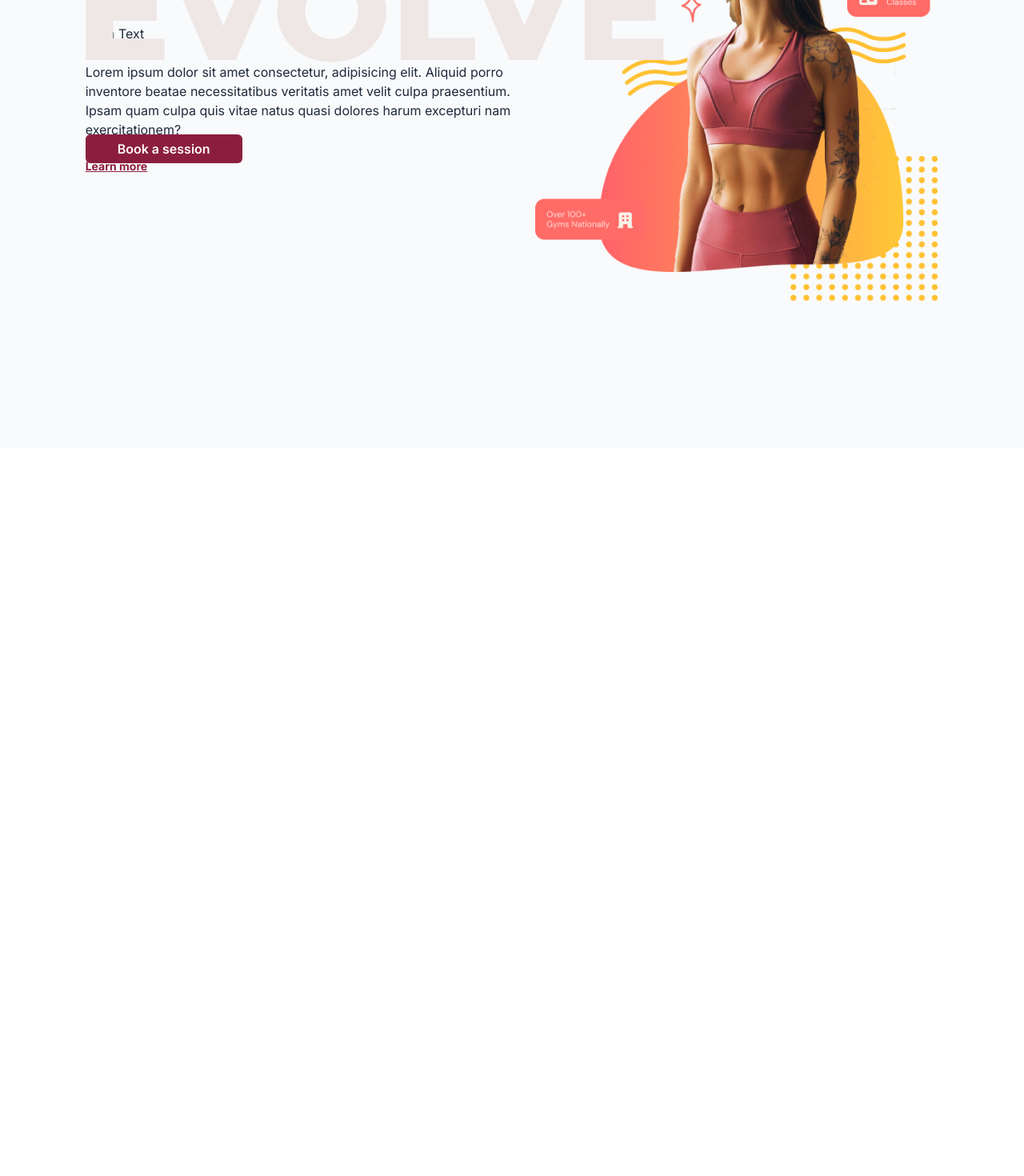
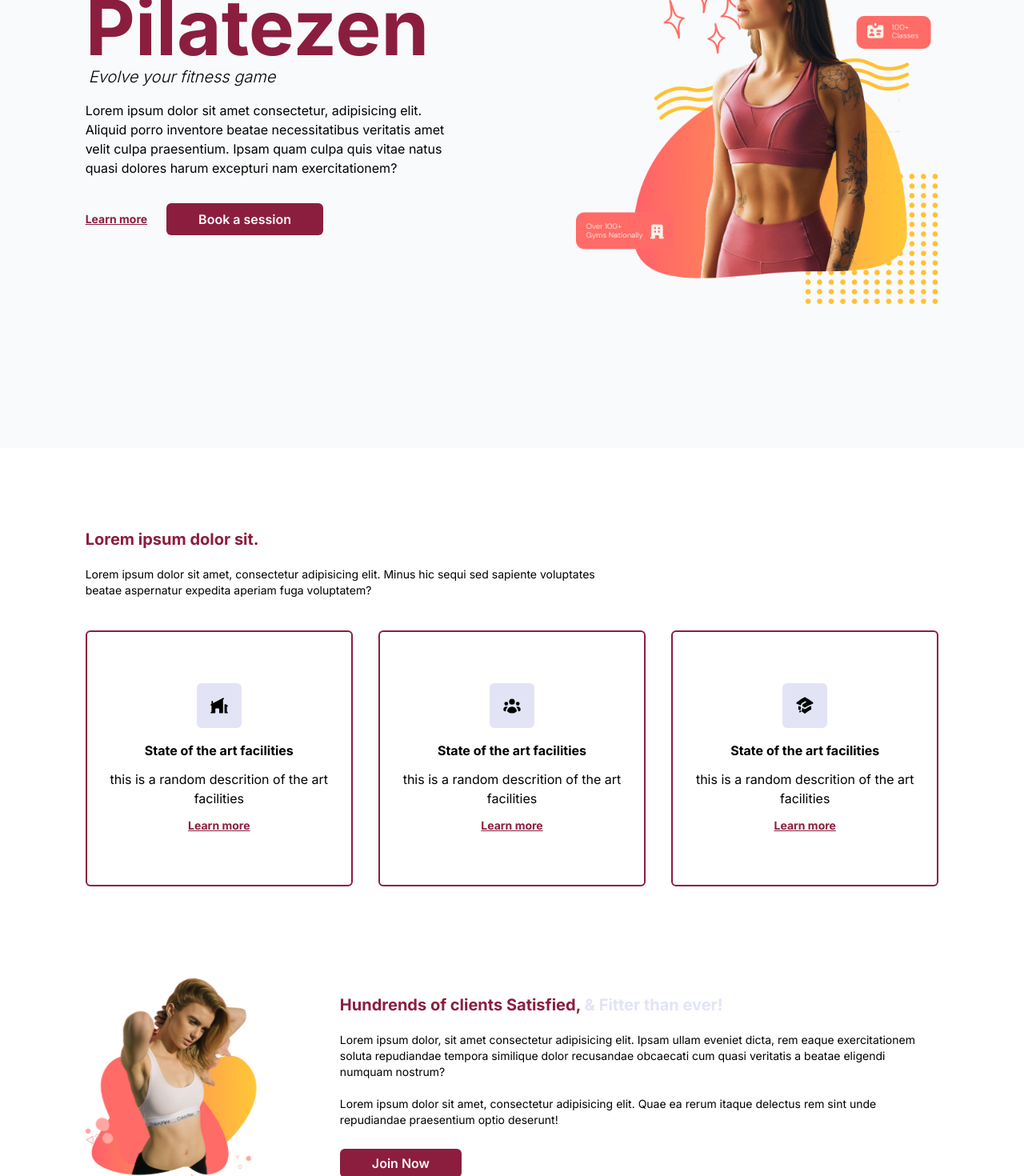
Before and after one commit to goodVillans/Brenda-Taylor-Personal, a Next.js app: page / in a window 1280 px wide. Shown: the part 240-1710 px from the top of the page at 80% size. Before the commit the page ends 800 px from the top, so only its background shows below. Built offline with nearby package versions, Linux system fonts and the light colour scheme.

Commit message:
Large update: Benefits section added, Classes in-progress animations added with framer to all existing section, Nav on initial render no longer set true onFirstLoad

```diff
--- /dev/null
+++ b/app/Scenes/benefits/index.tsx
@@ -0,0 +1,191 @@
+import { SelectedPage, BenefitTypes } from "@/app/Shared/types";
+import { motion } from "framer-motion";
+import {
+  HomeModernIcon,
+  UserGroupIcon,
+  AcademicCapIcon,
+} from "@heroicons/react/20/solid";
+import HeadText from "@/app/Shared/HeadText";
+import AnchorLink from "react-anchor-link-smooth-scroll";
+import ActionBtn from "@/app/Shared/ActionBtn";
+import Image from "next/image";
+import BenefitsImage from "@/public/assets/BenefitsPageGraphic.png";
+
+const benefits: Array<BenefitTypes> = [
+  {
+    icon: <HomeModernIcon className="h-6 w-6" />,
+    title: "State of the art facilities",
+    desc: "this is a random descrition of the art facilities",
+  },
+  {
+    icon: <UserGroupIcon className="h-6 w-6" />,
+    title: "State of the art facilities",
+    desc: "this is a random descrition of the art facilities",
+  },
+  {
+    icon: <AcademicCapIcon className="h-6 w-6" />,
+    title: "State of the art facilities",
+    desc: "this is a random descrition of the art facilities",
+  },
+];
+
+const contianer = {
+  hidden: {},
+  visible: {
+    transition: { StaggerChildren: 0.2 },
+  },
+};
+
+const childVariant = {
+  hidden: { opecity: 0, scale: 0.9 },
+  visible: { opacity: 1, scale: 1 },
+};
+
+type Props = {
+  setSelectedPage: (value: SelectedPage) => void;
+};
+
+const Benefits = ({ setSelectedPage }: Props) => {
+  return (
+    <section id="benefits" className="mx-auto min-h-full w-5/6 py-20">
+      <motion.div
+        onViewportEnter={() => setSelectedPage(SelectedPage.Benefits)}
+      >
+        {/* Headr */}
+        <motion.div
+          initial="hidden"
+          whileInView="visible"
+          viewport={{ once: true, amount: 0.5 }}
+          transition={{ duration: 0.5 }}
+          variants={{
+            hidden: { opacity: 0, x: -100 },
+            visible: { opacity: 1, x: 0 },
+          }}
+          className="md:my-5 md:w-3/5"
+        >
+          <HeadText>Lorem ipsum dolor sit.</HeadText>
+          <p className="my-5 text-sm">
+            Lorem ipsum dolor sit amet, consectetur adipisicing elit. Minus hic
+            sequi sed sapiente voluptates beatae aspernatur expedita aperiam
+            fuga voluptatem?
+          </p>
+        </motion.div>
+        {/* Benefits */}
+        <motion.div
+          initial="hidden"
+          whileInView="visible"
+          viewport={{ once: true, amount: 0.5 }}
+          variants={contianer}
+          className="md:flex items-center justify-between gap-8 mt-5"
+        >
+          {benefits.map((benefit: BenefitTypes) => (
+            <>
+              <motion.div
+                variants={childVariant}
+                className="mt-5 rounded-md border-2 border-claret px-5 py-16 text-center"
+              >
+                <div className="mb-4 flex justify-center">
+                  <div className=" rounded-md bg-lavender p-4">
+                    {benefit.icon}
+                  </div>
+                </div>
+                <h4 className="font-bold">{benefit.title}</h4>
+                <p className="my-3">{benefit.desc}</p>
+                <AnchorLink
+                  className="text-sm font-bold text-claret underline hover:text-lavender"
+                  onClick={() => setSelectedPage(SelectedPage.Contact)}
+                  href={`#${SelectedPage.Contact}`}
+                >
+                  <p>Learn more</p>
+                </AnchorLink>
+              </motion.div>
+            </>
+          ))}
+        </motion.div>
+
+        {/* Graphicss and description */}
+        <div className="mt-16 items-center justify-between gap-20 md:mt-28 md:flex">
+          <motion.div
+            initial="hidden"
+            whileInView="visible"
+            viewport={{ once: true, amount: 0.5 }}
+            transition={{ duration: 0.5 }}
+            variants={{
+              hidden: { opacity: 0, x: -100 },
+              visible: { opacity: 1, x: 0 },
+            }}
+          >
+            <Image
+              className="mx-auto"
+              src={BenefitsImage}
+              alt="benefits image"
+            />
+          </motion.div>
+
+          <div>
+            {/* title */}
+            <div className="relative">
+              {/* <div className= {`before:absolute before:-top-20 before:-left-20 before: z-1 before:content-${abstractWaves}`}> */}
+              <motion.div
+                initial="hidden"
+                whileInView="visible"
+                viewport={{ once: true, amount: 0.5 }}
+                transition={{ duration: 0.5 }}
+                variants={{
+                  hidden: { opacity: 0, x: 100 },
+                  visible: { opacity: 1, x: 0 },
+                }}
+              >
+                <HeadText>
+                  Hundrends of clients Satisfied,{" "}
+                  <span className="text-lavender">& Fitter than ever!</span>
+                </HeadText>
+              </motion.div>
+              {/* </div> */}
+            </div>
+            {/* description */}
+            <motion.div
+              initial="hidden"
+              whileInView="visible"
+              viewport={{ once: true, amount: 0.5 }}
+              transition={{ delay: 0.3, duration: 0.5 }}
+              variants={{
+                hidden: { opacity: 0, x: 100 },
+                visible: { opacity: 1, x: 0 },
+              }}
+            >
+              <p className="my-5 text-sm">
+                Lorem ipsum dolor, sit amet consectetur adipisicing elit. Ipsam
+                ullam eveniet dicta, rem eaque exercitationem soluta repudiandae
+                tempora similique dolor recusandae obcaecati cum quasi veritatis
+                a beatae eligendi numquam nostrum?
+              </p>
+              <p className="mb-5 text-sm">
+                Lorem ipsum dolor sit amet, consectetur adipisicing elit. Quae
+                ea rerum itaque delectus rem sint unde repudiandae praesentium
+                optio deserunt!
+              </p>
+            </motion.div>
+            {/* button */}
+            <motion.div
+              initial="hidden"
+              whileInView="visible"
+              viewport={{ once: true, amount: 0.5 }}
+              transition={{ delay: 0.5, duration: 0.5 }}
+              variants={{
+                hidden: { opacity: 0, x: 100 },
+                visible: { opacity: 1, x: 0 },
+              }}
+              className="relative mt-8"
+            >
+              {/* <div className="before:absolute before:-bottom-20 before:right-40 before:z-[-1] before:content-sparkles"></div> */}
+              <ActionBtn setSelectedPage={setSelectedPage}>Join Now</ActionBtn>
+            </motion.div>
+          </div>
+        </div>
+      </motion.div>
+    </section>
+  );
+};
+
+export default Benefits;
--- a/app/Scenes/home/index.tsx
+++ b/app/Scenes/home/index.tsx
@@ -1,61 +1,87 @@
-import { SelectedPage } from '@/app/Shared/types'
-import useMediaQuery from '@/app/hooks/useMediQuery';
-import HomePageGraphic from '../../../public/assets/HomePageGraphic.png'
-import EvolveText from '../../../public/assets/EvolveText.png'
-import Image from 'next/image';
-import ActionBtn from '@/app/Shared/ActionBtn';
-import React from 'react'
-import AnchorLink from 'react-anchor-link-smooth-scroll';
+import { SelectedPage } from "@/app/Shared/types";
+import useMediaQuery from "@/app/hooks/useMediQuery";
+import HomePageGraphic from "../../../public/assets/HomePageGraphic.png";
+import Image from "next/image";
+import ActionBtn from "@/app/Shared/ActionBtn";
+import AnchorLink from "react-anchor-link-smooth-scroll";
+import { motion } from "framer-motion";
 
 type Props = {
   setSelectedPage: (value: SelectedPage) => void;
-}
+};
 
-const Home = ({setSelectedPage}: Props) => {
-    const isGreatThanMedScreen = useMediaQuery('(min-width: 1060px)');
-
+const Home = ({ setSelectedPage }: Props) => {
+  const isGreatThanMedScreen = useMediaQuery("(min-width: 1060px)");
 
   return (
     <section
-        id='home'
-        className='gap-16 bg-gray-50 py-10 md:h-full md:scroll-pb-10'
+      id="home"
+      className="gap-16 bg-gray-50 py-10 md:h-full md:scroll-pb-10"
     >
       {/* image and main header */}
-        <div className='md:flex  mx-auto w-5/6 items-center justify-center md:h-5/6 '>
+      <motion.div
+        onViewportEnter={() => setSelectedPage(SelectedPage.Home)}
+        className="md:flex mx-auto w-5/6 items-center justify-center md:h-5/6 ">
         {/* main header */}
-            <div className='z-10 mt-32 md:basis-3/5'>
+        <div className="z-10 mt-32 md:basis-3/5">
           {/* headings */}
-                <div className='md:-mt-20'>
-                    <div className='relative'>
-                        <div className='before:absolute before:-top-20 before:content-evolvetext'>
-                           <h1>Main Text</h1>
-                           <h3>BY-LINE</h3>
+          <motion.div
+            initial="hidden"
+            whileInView="visible"
+            viewport={{ once: true, amount: 0.5 }}
+            transition={{ duration: 0.5 }}
+            variants={{
+              hidden: { opacity: 0, x: -100 },
+              visible: { opacity: 1, x: 0 },
+            }}
+            className="md:-mt-20 pt-8"
+          >
+            <div className="relative">
+              <div className="mb-4">
+                <h1 className="text-8xl font-bold text-claret">Pilatezen</h1>
+                <h3 className="text-xl font-light italic pl-1">
+                  Evolve your fitness game
+                </h3>
               </div>
             </div>
-                    <p>Lorem ipsum dolor sit amet consectetur, adipisicing elit. Aliquid porro inventore beatae necessitatibus veritatis amet velit culpa praesentium. Ipsam quam culpa quis vitae natus quasi dolores harum excepturi nam exercitationem?</p>
-                </div>
+            <p className="text-md">
+              Lorem ipsum dolor sit amet consectetur, adipisicing elit. Aliquid
+              porro inventore beatae necessitatibus veritatis amet velit culpa
+              praesentium. Ipsam quam culpa quis vitae natus quasi dolores harum
+              excepturi nam exercitationem?
+            </p>
+          </motion.div>
           {/* Actions */}
-                <div>
-                    <ActionBtn setSelectedPage={setSelectedPage}>
-                        Book a session
-                    </ActionBtn>
+          <motion.div
+            initial="hidden"
+            whileInView="visible"
+            viewport={{ once: true, amount: 0.5 }}
+            transition={{ delay: 0.3, duration: 0.5 }}
+            variants={{
+              hidden: { opacity: 0, x: -100 },
+              visible: { opacity: 1, x: 0 },
+            }}
+            className="flex items-center justify-start gap-6 mt-8"
+          >
             <AnchorLink
-                        className='text-sm font-bold text-claret underline hover:text-lavender'
+              className="text-sm font-bold text-claret underline hover:text-lavender"
               onClick={() => setSelectedPage(SelectedPage.Contact)}
               href={`#${SelectedPage.Contact}`}
             >
               <p>Learn more</p>
             </AnchorLink>
-                </div>
+            <ActionBtn setSelectedPage={setSelectedPage}>
+              Book a session
+            </ActionBtn>
+          </motion.div>
         </div>
         {/* image */}
-            <div>
-                <Image src={HomePageGraphic} alt="hero Image" />
+        <div className="flex basis-3/5 justify-center md:z-10 md:ml-40 md:mt-16 md:justify-items-end">
+          <Image src={HomePageGraphic} alt="Hero-Image" />
         </div>
-        </div>
+      </motion.div>
+    </section>
+  );
+};
 
-    </section>
-  )
-}
-
-export default Home
+export default Home;
--- /dev/null
+++ b/app/Scenes/myclasses/index.tsx
@@ -0,0 +1,29 @@
+
+import { SelectedPage } from '@/app/Shared/types';
+import image1  from '../../../public/assets/image1.png'
+import image2  from '../../../public/assets/image2.png'
+import image3  from '../../../public/assets/image3.png'
+import image4  from '../../../public/assets/image4.png'
+import image5  from '../../../public/assets/image5.png'
+import image6  from '../../../public/assets/image6.png'
+
+const classes = [
+    {
+
+    },
+]
+
+
+type Props = {
+    setSelectedPage: (value: SelectedPage) => void
+}
+
+const MyClasses = (props: Props) => {
+  return (
+    <section className='w-full bg-'>
+
+    </section>
+  );
+}
+
+export default MyClasses;
--- a/app/Scenes/navbar/index.tsx
+++ b/app/Scenes/navbar/index.tsx
@@ -17,7 +17,7 @@ type Props = {
 const Navbar = ({ selectedPage, setSelectedPage, pageTop }: Props) => {
     // True if screen is > 1060px (med screen size)
     const isGreatThanMedScreen = useMediaQuery('(min-width: 1060px)');
-    const [toggleMenu, setMenuToggle] = useState<boolean>(false);
+    const [toggleMenu, setMenuToggle] = useState<boolean>(true);
 
     const handleMenuToggle = () => {
         if (!toggleMenu) {
--- a/app/Shared/ActionBtn.tsx
+++ b/app/Shared/ActionBtn.tsx
@@ -10,7 +10,7 @@ type Props = {
 const ActionBtn = ({children, setSelectedPage}: Props) => {
   return (
     <AnchorLink
-        className=' rounded-md bg-claret px-10 py-2 hover:bg-lavender hover:text-white-main text-white-main font-semibold'
+        className=' rounded-md bg-claret px-10 py-2 hover:bg-lavender hover:text-claret text-white-main font-semibold'
         onClick={() => setSelectedPage(SelectedPage.Contact)}
         href={`#${SelectedPage.Contact}`}
     >
--- /dev/null
+++ b/app/Shared/HeadText.tsx
@@ -0,0 +1,15 @@
+import React from "react";
+
+type Props = {
+  children: React.ReactNode;
+};
+
+const HeadText = ({ children }: Props) => {
+  return (
+    <div>
+      <h1 className="basis-3/5 text-xl font-bold text-claret">{children}</h1>
+    </div>
+  );
+};
+
+export default HeadText;
--- a/app/Shared/types.ts
+++ b/app/Shared/types.ts
@@ -4,3 +4,9 @@ export enum SelectedPage {
     Classes = 'classes',
     Contact = 'contact',
   }
+
+export interface BenefitTypes {
+  icon: JSX.Element,
+  title: string,
+  desc: string
+}
--- a/app/globals.css
+++ b/app/globals.css
@@ -8,5 +8,4 @@ body,
 .app {
   height: 100%;
   width: 100%;
-  @apply text-slate-800;
 }
--- a/app/page.tsx
+++ b/app/page.tsx
@@ -2,6 +2,8 @@
 import { useState, useEffect } from "react"
 import Navbar from "./Scenes/navbar"
 import Home from "./Scenes/home"
+import Benefits from "./Scenes/benefits"
+import MyClasses from "./Scenes/myclasses"
 import { SelectedPage } from "./Shared/types"
 
 
@@ -32,6 +34,10 @@ const App = () => {
       <Home
         setSelectedPage={setSelectedPage}
       />
+      <Benefits
+        setSelectedPage={setSelectedPage}
+      />
+      <MyClasses setSelectedPage={setSelectedPage}/>
     </main>
   )
 }
--- a/tailwind.config.ts
+++ b/tailwind.config.ts
@@ -20,10 +20,8 @@ const config: Config = {
         "mobile-home": "url('./public/assets/HomePageGraphic.png')"
       },
       content: {
-        evolvetext: "url('./public/assets/EvolveText.png')",
-        abstractWaves: "url('./public/assets/abstractWaves.png')",
-        sparkles: "url('./public/assets/sparkles.png')",
-        circles: "url('./public/assets/circles.png')",
+        // sparkles: "url('./public/assets/sparkles.png')",
+        // circles: "url('./public/assets/circles.png')",
       },
     },
     screens: {
```
Also changed, not shown: 1 other file (tests, documents, lock files or other folders). Lines whose indentation alone changed are shown as unchanged.
